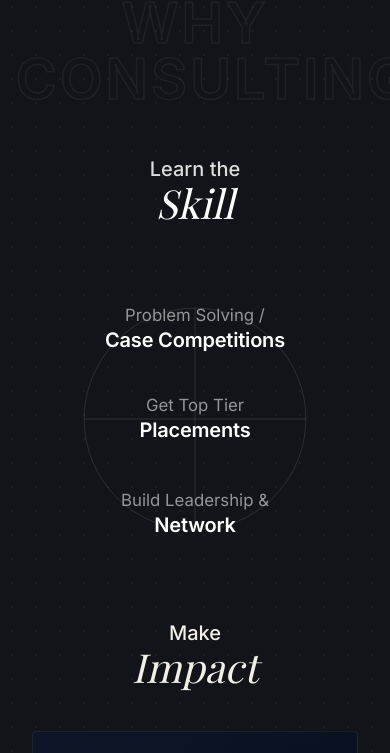
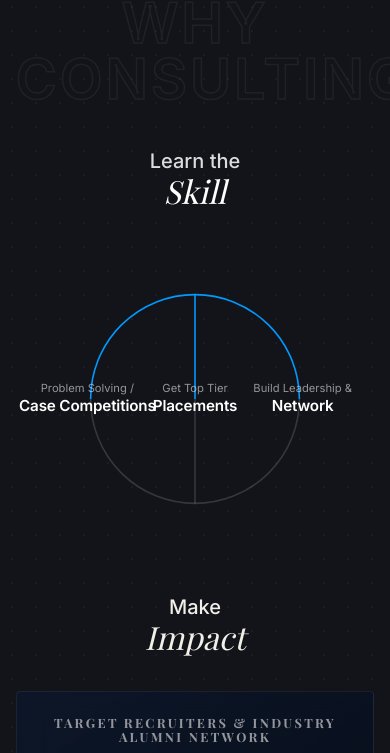
Before and after one commit to rg-ui/cclub, a website: page index.html in a window 390 px wide. Shown: the part 1680-2433 px from the top of the page. Drawn offline with nearby package versions, Linux system fonts and the light colour scheme; a web font is replaced by a local one.

Commit message:
style: update Why Consulting section mobile design to match new reference with blue arc and edge-aligned nodes

```diff
--- a/index.html
+++ b/index.html
@@ -11,7 +11,7 @@
     <link href="https://fonts.googleapis.com/css2?family=Caveat:wght@500;600;700&family=Inter:wght@300;400;500;600&family=Playfair+Display:ital,wght@0,400;0,500;0,600;0,700;1,400;1,500;1,600&display=swap" rel="stylesheet">
 
     <!-- CSS -->
-    <link rel="stylesheet" href="style.css?v=13">
+    <link rel="stylesheet" href="style.css?v=16">
 </head>
 <body>
 
@@ -135,11 +135,17 @@
                         <path d="M 490 260 A 220 110 0 0 0 600 150" stroke="rgba(255, 255, 255, 0.15)" stroke-width="1"/>
                     </svg>
 
-                    <!-- Mobile SVG: Full circle + cross lines -->
+                    <!-- Mobile SVG: Full circle + vertical line (Blue Top / Grey Bottom) -->
                     <svg class="diagram-svg-mobile" viewBox="0 0 340 340" fill="none" xmlns="http://www.w3.org/2000/svg">
-                        <circle cx="170" cy="170" r="130" stroke="rgba(255,255,255,0.13)" stroke-width="1"/>
-                        <line x1="170" y1="40" x2="170" y2="300" stroke="rgba(255,255,255,0.13)" stroke-width="1"/>
-                        <line x1="40" y1="170" x2="300" y2="170" stroke="rgba(255,255,255,0.13)" stroke-width="1"/>
+                        <!-- Bottom Half Arc (Grey) -->
+                        <path d="M 40 170 A 130 130 0 0 0 300 170" stroke="rgba(255,255,255,0.15)" stroke-width="2"/>
+                        <!-- Top Half Arc (Blue) -->
+                        <path d="M 40 170 A 130 130 0 0 1 300 170" stroke="#0099ff" stroke-width="2"/>
+
+                        <!-- Vertical Line Bottom (Grey) -->
+                        <line x1="170" y1="170" x2="170" y2="300" stroke="rgba(255,255,255,0.15)" stroke-width="2"/>
+                        <!-- Vertical Line Top (Blue) -->
+                        <line x1="170" y1="40" x2="170" y2="170" stroke="#0099ff" stroke-width="2"/>
                     </svg>
 
                     <!-- Diagram Nodes (top, center, bottom of ellipse) -->
--- a/style.css
+++ b/style.css
@@ -923,71 +923,105 @@ body.modal-open {
     }
 }
 
-/* Mobile Responsive - Full Circle Layout matching reference */
+/* Mobile Responsive - Full Circle + Cross with horizontal midline items */
 @media (max-width: 768px) {
     .why-diagram-wrapper {
         max-width: 100%;
-        padding: 0 1rem;
+        padding: 0;
+        overflow: visible;
     }
 
-    /* Fixed height diagram container for absolute positioning */
+    /* Fixed height container — all children absolutely positioned */
     .why-diagram {
         position: relative;
         width: 100%;
-        height: 560px;
+        height: 520px;
         margin-bottom: 2rem;
     }
 
-    /* Hide desktop SVG, show mobile SVG */
+    /* Hide desktop SVG arcs */
     .diagram-svg {
         display: none;
     }
+
+    /* Show mobile SVG — full circle + cross, sized to fill mobile width */
     .diagram-svg-mobile {
         display: block !important;
         position: absolute;
         top: 50%;
         left: 50%;
         transform: translate(-50%, -50%);
-        width: 290px;
-        height: 290px;
+        width: 70vw;
+        max-width: 320px;
+        height: 70vw;
+        max-height: 320px;
         z-index: 1;
     }
 
-    /* "Learn the Skill" — top, centered above circle */
+    /* "Learn the Skill" — top center, above circle */
     .label-left {
         position: absolute;
         left: 50%;
-        top: 18px;
+        top: 10px;
         transform: translateX(-50%);
         text-align: center;
         align-items: center;
         width: auto;
+        white-space: nowrap;
     }
 
-    /* "Make Impact" — bottom, centered below circle */
+    .label-left .pill-italic {
+        font-size: 2rem;
+    }
+
+    /* "Make Impact" — bottom center, below circle */
     .label-right {
         position: absolute !important;
         left: 50%;
         top: auto;
-        bottom: 10px;
+        bottom: 5px;
         right: auto;
         transform: translateX(-50%);
         text-align: center;
         align-items: center;
         width: auto;
+        white-space: nowrap;
     }
 
-    /* Top node — Problem Solving / Case Competitions — upper quarter inside circle */
+    .label-right .pill-italic {
+        font-size: 2rem;
+    }
+
+    /* All nodes: shared base styles */
+    .oval-node {
+        background-color: transparent;
+        z-index: 2;
+        padding: 0.3rem 0.5rem;
+        display: flex;
+        flex-direction: column;
+    }
+
+    .oval-node .node-title-muted {
+        font-size: 0.7rem;
+    }
+
+    .oval-node .node-title-bold {
+        font-size: 0.95rem;
+    }
+
+    /* LEFT node — Problem Solving / Case Competitions */
     .node-top {
         position: absolute !important;
-        left: 50%;
-        top: 190px;
+        left: 20%;
+        top: 50%;
         transform: translate(-50%, -50%) !important;
         text-align: center;
         align-items: center;
+        width: 35%;
+        padding: 0;
     }
 
-    /* Center node — Get Top Tier / Placements */
+    /* CENTER node — Get Top Tier / Placements */
     .node-center {
         position: absolute !important;
         left: 50%;
@@ -996,25 +1030,19 @@ body.modal-open {
         text-align: center;
         align-items: center;
         padding: 0;
+        width: 35%;
     }
 
-    /* Bottom node — Build Leadership & Network — lower quarter inside circle */
+    /* RIGHT node — Build Leadership & Network */
     .node-bottom {
         position: absolute !important;
-        left: 50%;
-        top: 375px;
+        left: 80%;
+        top: 50%;
         transform: translate(-50%, -50%) !important;
         text-align: center;
         align-items: center;
-    }
-
-    /* All nodes */
-    .oval-node {
-        background-color: transparent;
-        z-index: 2;
-        padding: 0.4rem 0.8rem;
-        display: flex;
-        flex-direction: column;
+        width: 35%;
+        padding: 0;
     }
 
     .logo-marquee-card {
```
